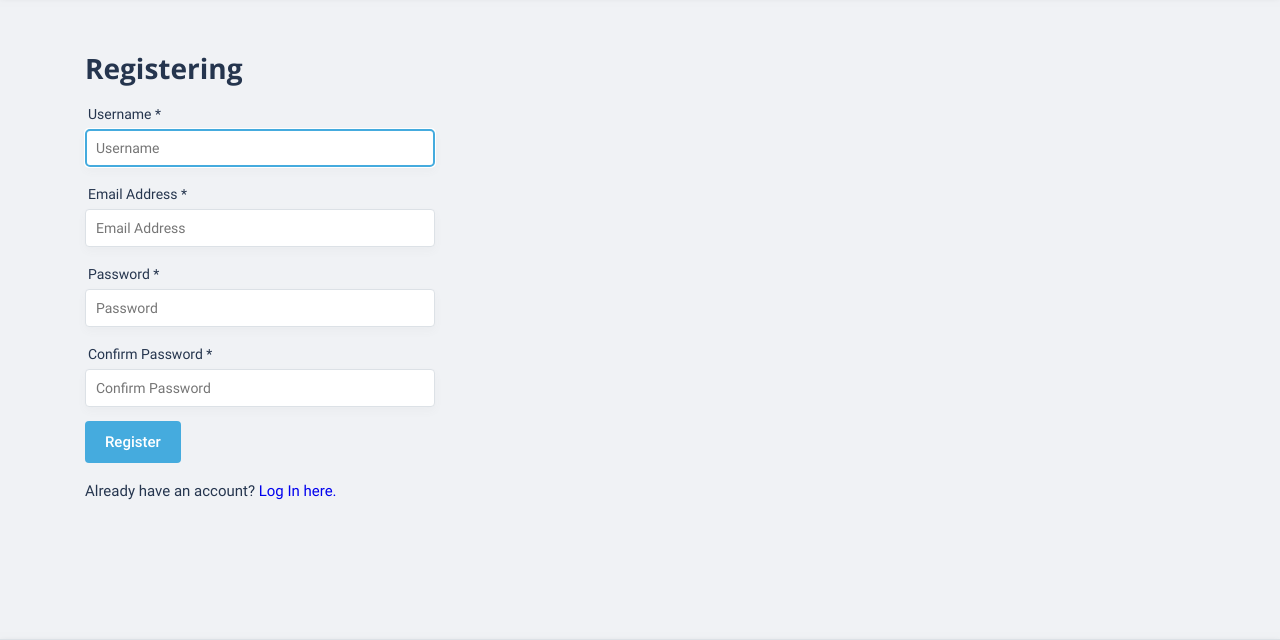
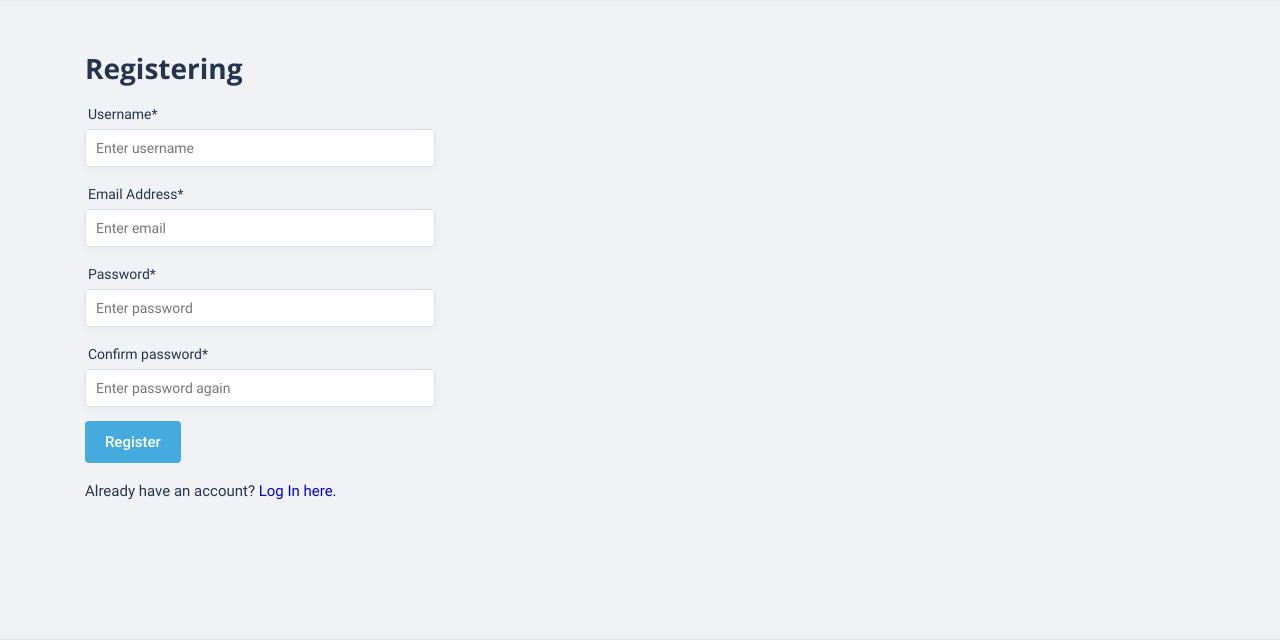
Before and after one commit to vFlicker/CS50-Computer-Science, a Django app: page /register in a window 1280 px wide. Shown: the part 69-709 px from the top of the page. Run offline with Django 3.2, Linux system fonts and the light colour scheme.

Commit message:
refactor: add forms

```diff
--- /dev/null
+++ b/web-programming-with-python-and-javascript/project-2/commerce/auctions/forms.py
@@ -0,0 +1,43 @@
+from django import forms
+
+
+class LoginForm(forms.Form):
+    username = forms.CharField(
+        label="Username",
+        widget=forms.TextInput(
+            attrs={"placeholder": "Enter username"}
+        ),
+    )
+    password = forms.CharField(
+        label="Password",
+        widget=forms.TextInput(
+            attrs={"placeholder": "Enter password"}
+        ),
+    )
+
+
+class RegisteringForm(forms.Form):
+    username = forms.CharField(
+        label="Username",
+        widget=forms.TextInput(
+            attrs={"placeholder": "Enter username"}
+        ),
+    )
+    email = forms.CharField(
+        label="Email Address",
+        widget=forms.TextInput(
+            attrs={"placeholder": "Enter email"}
+        ),
+    )
+    password = forms.CharField(
+        label="Password",
+        widget=forms.TextInput(
+            attrs={"placeholder": "Enter password"}
+        ),
+    )
+    confirmation = forms.CharField(
+        label="Confirm password",
+        widget=forms.TextInput(
+            attrs={"placeholder": "Enter password again"}
+        ),
+    )
--- a/web-programming-with-python-and-javascript/project-2/commerce/auctions/static/auctions/css/styles.css
+++ b/web-programming-with-python-and-javascript/project-2/commerce/auctions/static/auctions/css/styles.css
@@ -1056,33 +1056,15 @@ h2 {
 }
 
 
-.form__error {
-  display: none;
+.errorlist {
   margin-left: 3px;
   font-size: 12px;
   color: #e61b00;
 }
 
-.form__error-message {
-  display: none;
-  color: #e61b00;
-  margin-bottom: 10px;
-}
-
-.form--invalid .form__error-message {
-  display: block;
-}
 
 .form__error--bet {
   position: absolute;
-}
-
-input:invalid .form__error {
-  display: block;
-}
-
-.form__item--invalid .form__error {
-  display: block;
 }
 
 input::-webkit-outer-spin-button,
--- a/web-programming-with-python-and-javascript/project-2/commerce/auctions/templates/auctions/register.html
+++ b/web-programming-with-python-and-javascript/project-2/commerce/auctions/templates/auctions/register.html
@@ -2,30 +2,20 @@
 
 {% block body %}
     <main class="container">
-        <form action="{% url 'register' %}" method="post" class="form form-login ">
+        <form action="{% url 'register' %}" method="post" class="form form-login {% if form.errors %}form__item--invalid{% endif %}">
             <h2>Registering</h2>
 
             {% csrf_token %}
 
-            <div class="form__item ">
-                <label for="username">Username *</label>
-                <input id="username" type="text" name="username" placeholder="Username" autofocus>
-            </div>
-
-            <div class="form__item ">
-                <label for="email">Email Address *</label>
-                <input id="email" type="text" name="email" placeholder="Email Address" >
-            </div>
-
-            <div class="form__item ">
-                <label for="password">Password *</label>
-                <input id="password" type="password" name="password" placeholder="Password" >
-            </div>
-
-            <div class="form__item ">
-                <label for="confirmation">Confirm Password *</label>
-                <input id="confirmation" type="password" name="confirmation" placeholder="Confirm Password" >
-            </div>
+            {% for field in form %}
+                <div class="form__item">
+                    <label for="{{ field.id_for_label }}">
+                        {{ field.label }}{% if field.field.required %}*{% endif %}
+                    </label>
+                    {{ field }}
+                    {{ field.errors }}
+                </div>
+            {% endfor %}
 
             <button type="submit" class="button">Register</button>
 
--- a/web-programming-with-python-and-javascript/project-2/commerce/auctions/views.py
+++ b/web-programming-with-python-and-javascript/project-2/commerce/auctions/views.py
@@ -1,10 +1,11 @@
 from django.contrib.auth import authenticate, login, logout
 from django.db import IntegrityError
-from django.http import HttpResponse, HttpResponseRedirect
+from django.http import HttpResponseRedirect
 from django.shortcuts import render
 from django.urls import reverse
 
-from .models import User
+from . forms import LoginForm, RegisteringForm
+from . models import User
 
 
 def index(request):
@@ -25,22 +26,28 @@ def watchlist(request):
 
 def login_view(request):
     if request.method == "POST":
+        form = LoginForm(request.POST)
 
-        # Attempt to sign user in
-        username = request.POST["username"]
-        password = request.POST["password"]
-        user = authenticate(request, username=username, password=password)
+        if form.is_valid():
+            username = form.cleaned_data["username"]
+            password = form.cleaned_data["password"]
 
-        # Check if authentication successful
-        if user is not None:
-            login(request, user)
-            return HttpResponseRedirect(reverse("index"))
-        else:
-            return render(request, "auctions/login.html", {
-                "message": "Invalid username and/or password."
-            })
+            # Attempt to sign user in
+            user = authenticate(request, username=username, password=password)
+
+            # Check if authentication successful
+            if user is not None:
+                login(request, user)
+                return HttpResponseRedirect(reverse("index"))
+            else:
+                return render(request, "auctions/login.html", {
+                    "form": form,
+                    "message": "Invalid username and/or password."
+                })
     else:
-        return render(request, "auctions/login.html")
+        form = LoginForm()
+
+    return render(request, "auctions/login.html", {"form": form})
 
 
 def logout_view(request):
@@ -50,26 +57,33 @@ def logout_view(request):
 
 def register(request):
     if request.method == "POST":
-        username = request.POST["username"]
-        email = request.POST["email"]
+        form = RegisteringForm(request.POST)
 
-        # Ensure password matches confirmation
-        password = request.POST["password"]
-        confirmation = request.POST["confirmation"]
-        if password != confirmation:
-            return render(request, "auctions/register.html", {
-                "message": "Passwords must match."
-            })
+        if form.is_valid():
+            username = form.cleaned_data["username"]
+            email = form.cleaned_data["email"]
+            password = form.cleaned_data["password"]
+            confirmation = form.cleaned_data["confirmation"]
 
-        # Attempt to create new user
-        try:
-            user = User.objects.create_user(username, email, password)
-            user.save()
-        except IntegrityError:
-            return render(request, "auctions/register.html", {
-                "message": "Username already taken."
-            })
-        login(request, user)
-        return HttpResponseRedirect(reverse("index"))
+            # Ensure password matches confirmation
+            if password != confirmation:
+                return render(request, "auctions/register.html", {
+                    "form": form,
+                    "message": "Passwords must match."
+                })
+
+            # Attempt to create new user
+            try:
+                user = User.objects.create_user(username, email, password)
+                user.save()
+            except IntegrityError:
+                return render(request, "auctions/register.html", {
+                    "form": form,
+                    "message": "Username already taken."
+                })
+            login(request, user)
+            return HttpResponseRedirect(reverse("index"))
     else:
-        return render(request, "auctions/register.html")
+        form = RegisteringForm()
+
+    return render(request, "auctions/register.html", {"form": form})
```
Also changed, not shown: web-programming-with-python-and-javascript/project-2/commerce/auctions/templates/auctions/login.html (+10 -10 lines), web-programming-with-python-and-javascript/project-2/commerce/db.sqlite3.
